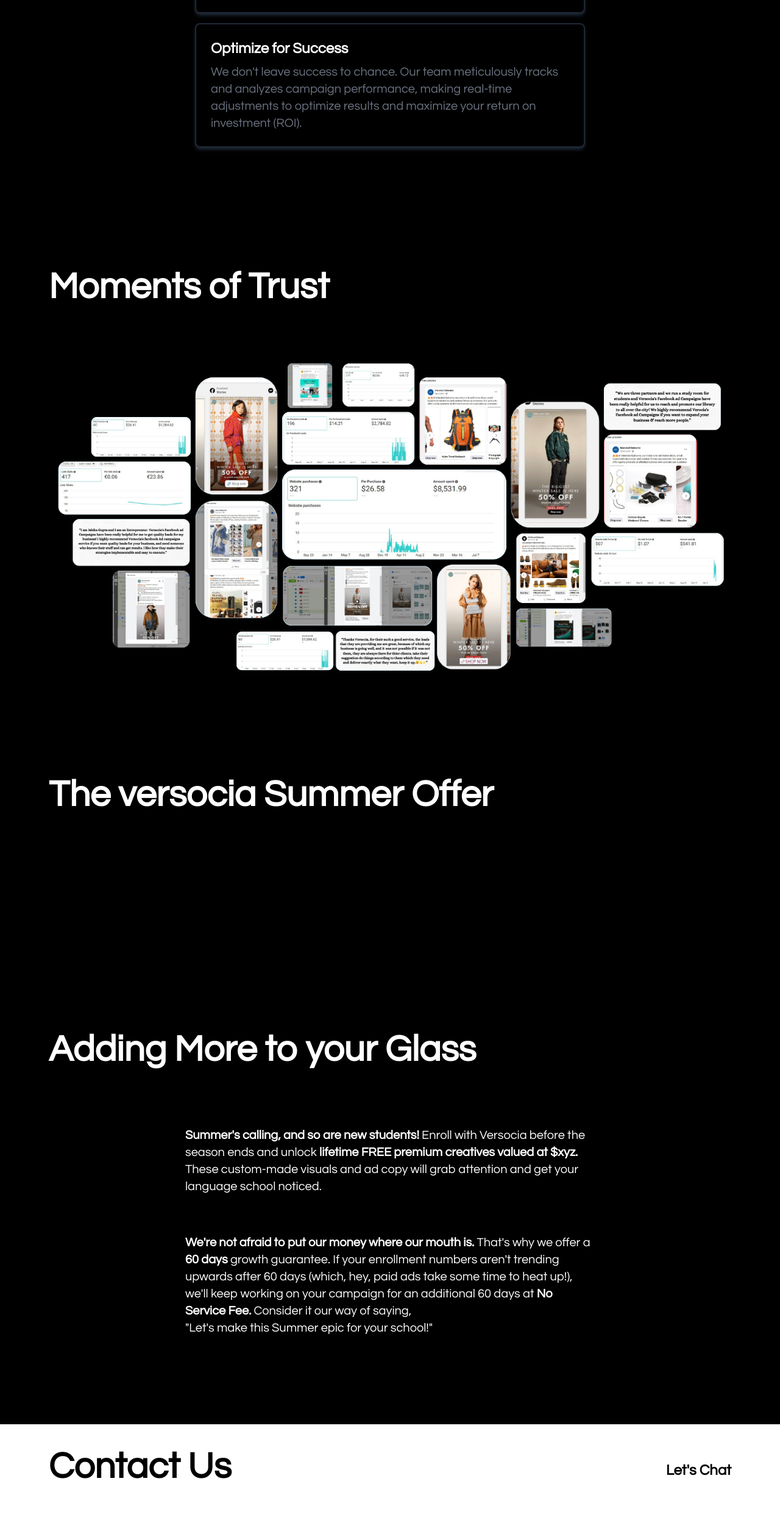
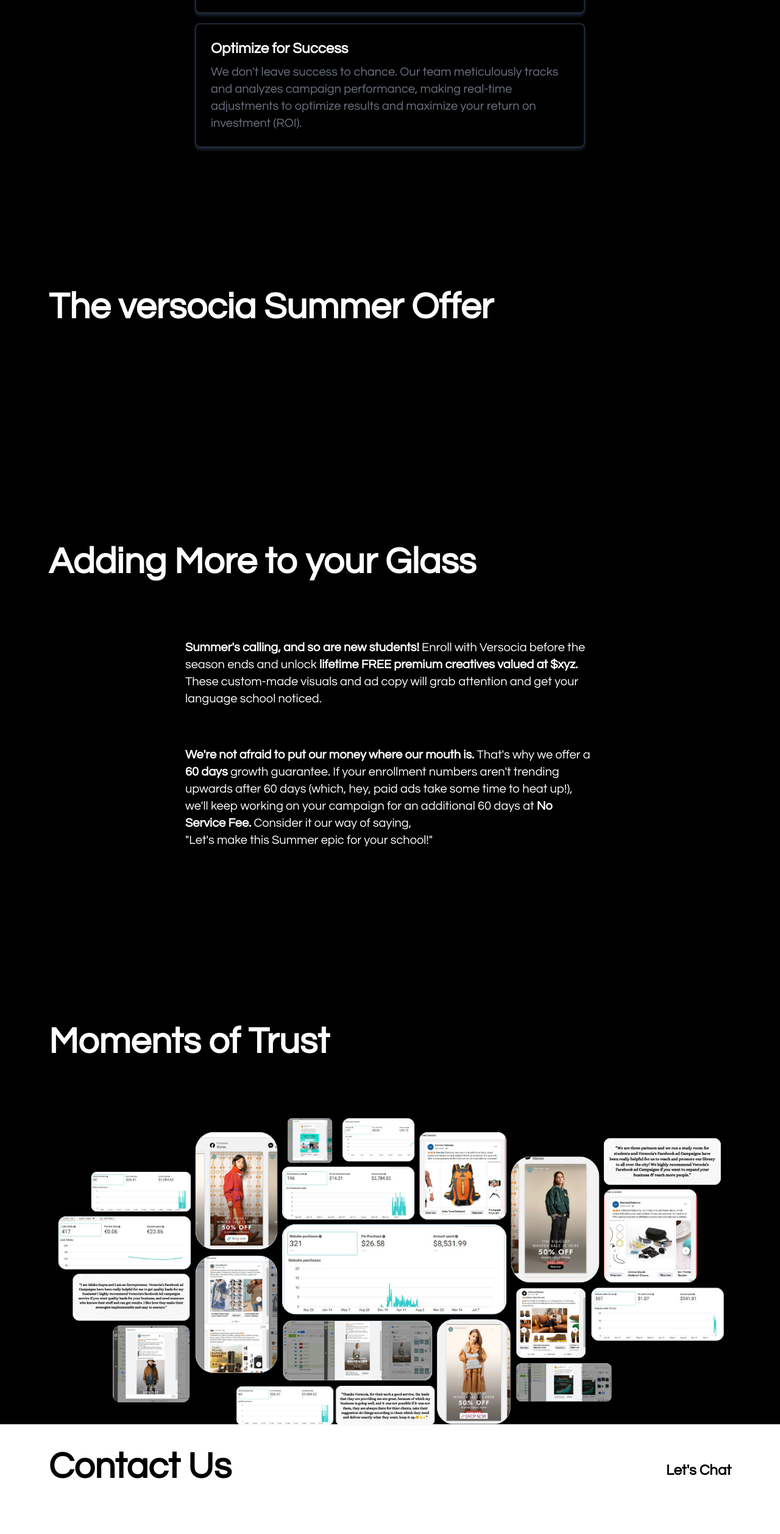
Before and after one commit to deevee47/versocia-main, a Next.js app: page / in a window 1280 px wide. Shown: the part 2698-5214 px from the top of the page at 61% size. Built offline with nearby package versions, Linux system fonts and the light colour scheme; grey boxes are pictures that could not be loaded; a web font is replaced by a local one.

Commit message:
test restructure

```diff
--- a/app/components/ui/Navbar.tsx
+++ b/app/components/ui/Navbar.tsx
@@ -2,7 +2,7 @@
 import React, { useState } from 'react';
 import Sidebar from './Sidebar';
 
-type NavItem = 'About' | 'How we do it' | 'Testimonials' | 'Offer' | 'Contact';
+type NavItem = 'About' | 'How we do it' | 'Offer' | 'Testimonials' | 'Contact';
 const navItems: NavItem[] = ['About', 'How we do it', 'Testimonials', 'Offer', 'Contact'];
 
 const Navbar: React.FC = () => {
--- a/app/components/ui/Sidebar.tsx
+++ b/app/components/ui/Sidebar.tsx
@@ -5,7 +5,7 @@
     onClose: () => void;
 }
 
-const navItems = ['About', 'How we do it', 'Testimonials', 'Offer', 'Contact'];
+const navItems = ['About', 'How we do it', 'Offer','Testimonials', 'Contact'];
 
 const Sidebar: React.FC<SidebarProps> = ({ isOpen, onClose }) => {
     const [clickedItem, setClickedItem] = useState<string | null>(null);
--- a/app/page.tsx
+++ b/app/page.tsx
@@ -15,8 +15,8 @@
         <Hero />
         <About />
         <How />
+        <Offer />
         <Testimonials />
-        <Offer />
         <Contact />
       </div>
     </main>
```
